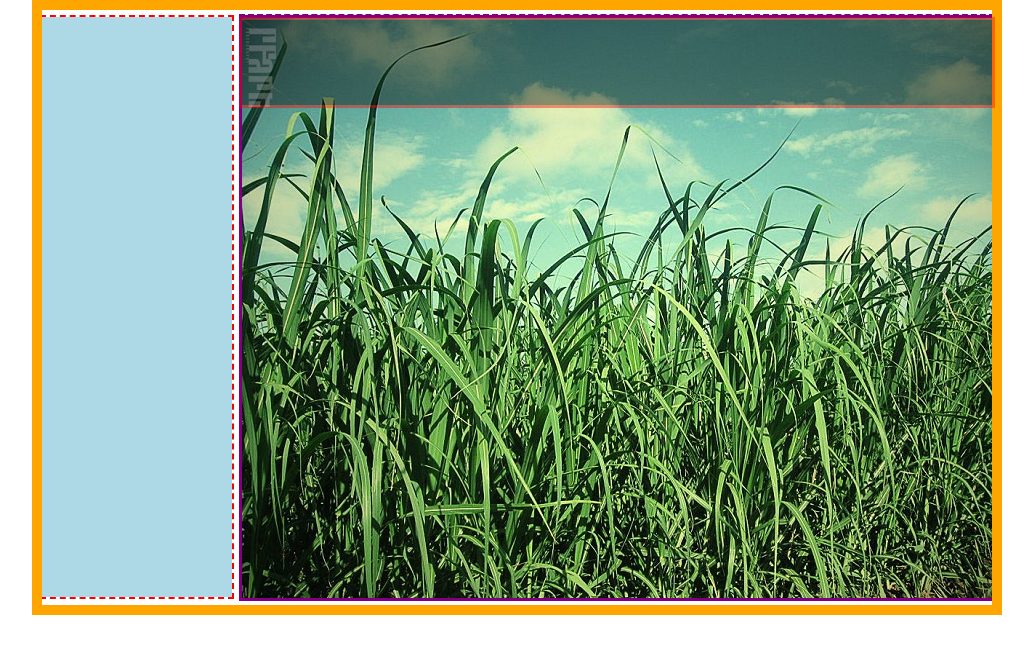
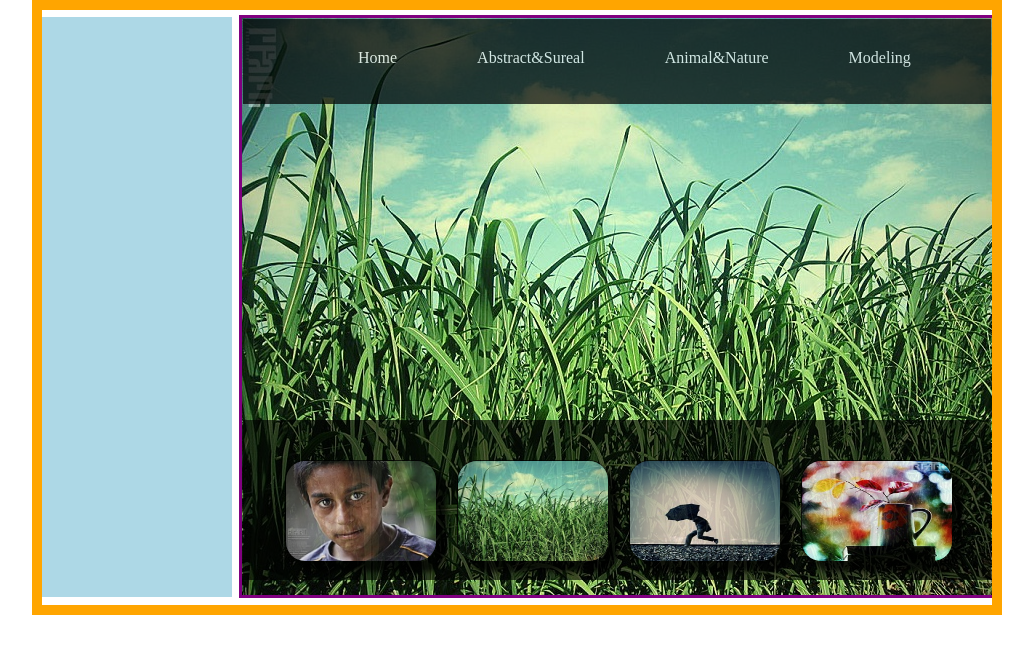
Before and after one commit to mahbube/rfart, a plain HTML site: page Naserr/Home/index.html in a window 1280 px wide. Shown: the whole page, without its empty margins (123-1156 px from the left). Drawn offline with Linux system fonts and the light colour scheme; files that its build step writes are made by us from their sources.

Commit message:
last changes!

```diff
--- a/Naserr/Home/index.html
+++ b/Naserr/Home/index.html
@@ -10,10 +10,25 @@
 	<div class="container">
 		<div class="lmenu w5 left"></div>
 		<div class="rmenu ml5 last">
-			<div class="top-menu">
+			<div class="slider">
+				<div class="top_menu">
+					<ul class="top">
+						<li>Home</li>
+						<li>Abstract&Sureal</li>
+						<li>Animal&Nature</li>
+						<li>Modeling</li>
+					</ul>
+				</div>
 
+				<div class="thumbs">
+					<ul class="home_pic">
+						<li><img src="images/3_1.jpg" width="150" height="100"></li>
+						<li><img src="images/4_2.jpg" width="150" height="100"></li>
+						<li><img src="images/1_1.jpg" width="150" height="100"></li>
+						<li><img src="images/2_2.jpg" width="150" height="100"></li>
+					</ul>
+				</div>
 			</div>
-			<div class="slider"></div>
 		</div>
 		<div class="clear"></div>
 	</div>
--- a/Naserr/Home/style.css
+++ b/Naserr/Home/style.css
@@ -8,32 +8,71 @@ div.container {
 }
 div.container div.lmenu {
 	min-height:580px;
-	outline:2px dashed red;
 	background-color:lightblue;
 }
 div.container div.rmenu {
 	min-height:580px;
-	outline:3px dashed purple;
 	background-color:lightgreen;
 	padding-top:1px;
 }
-div.container div.rmenu div.top-menu {
-	height:85px;
-	width:750px;
-	outline:3px solid red;
+
+										/* SLIDER */
+div.container div.rmenu div.slider {
+	min-height:575px;
+	outline:3px solid purple;
+	background:url(images/4_1.jpg) top center no-repeat;
+	padding:1px;
+	z-index: -9;
+}
+div.container div.rmenu div.slider div.top_menu {
+	min-height:85px;
 	background-color:black;
-	opacity: 0.4;
-	-moz-opacity: 0.4;
-	filter:alpha(opacity=4);
-	position: absolute;
+	opacity: 0.7;
+	-moz-opacity: 0.7;
+	filter:alpha(opacity=7);
+}
+div.container div.rmenu div.slider div.top_menu ul.top {
+	list-style-type:none;
+	text-align:center;
+	color:white;
+}
+div.container div.rmenu div.slider div.top_menu li {
+	cursor: pointer;
+	float: left;
+	text-align:center;
+	padding: 30px 40px 20px 40px;
+}
+div.container div.rmenu div.slider div.top_menu li:first-child {
+	margin-left:75px;
+}
+
+div.container div.rmenu div.slider div.thumbs {
+	background:url(images/under.png);
+	margin-top:316px;
+	min-height:160px;
+	color:magenta;
+	z-index:2;
+	opacity: 0.9;
+	-moz-opacity: 0.9;
+	filter:alpha(opacity=9);
+}
+div.container div.rmenu div.slider div.thumbs ul.home_pic {
+	list-style-type:none;
+	text-align:center;
+	min-height:inherit;
 	margin:0 auto;
-	left:200px;
-	right:0;
-	top:20px;
-	bottom:0;
 }
-div.container div.rmenu div.slider {
-	min-height:580px;
-	outline:3px solid purple;
-	background:url(images/4_1.jpg);
+div.container div.rmenu div.slider div.thumbs li {
+	cursor: pointer;
+	float: left;
+	padding: 10px 20px 10px 0px;
+	margin-top:30px;
 }
+div.container div.rmenu div.slider div.thumbs li:first-child {
+	margin-left:42px;
+}
+div.container div.rmenu div.slider div.thumbs li img {
+border:1px solid black;
+border-radius:20px;
+box-shadow: 10px 10px 5px black;
+}
```
Also changed, not shown: Naserr/Home/images/1_1.jpg (added), Naserr/Home/images/2_2.jpg (added), Naserr/Home/images/3_1.jpg (added), Naserr/Home/images/4_2.jpg (added), Naserr/Home/images/under.png (added).
